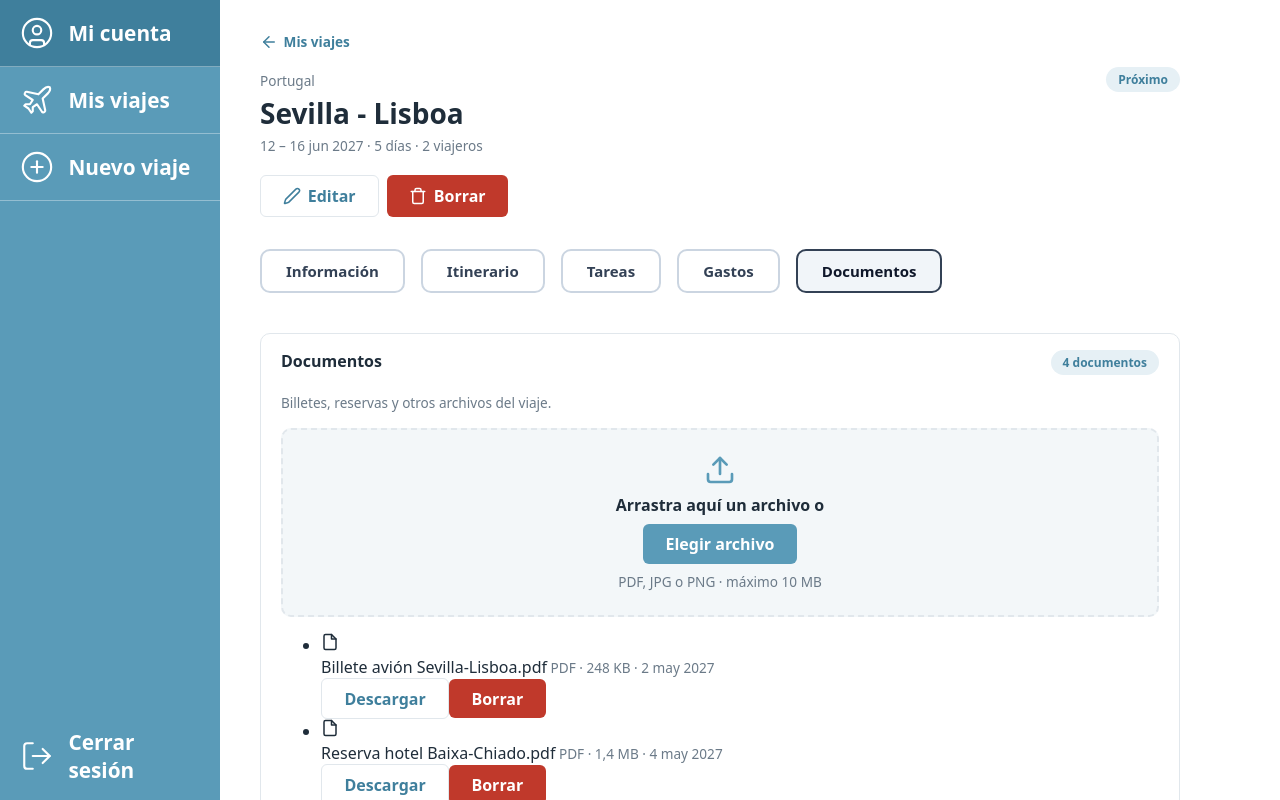
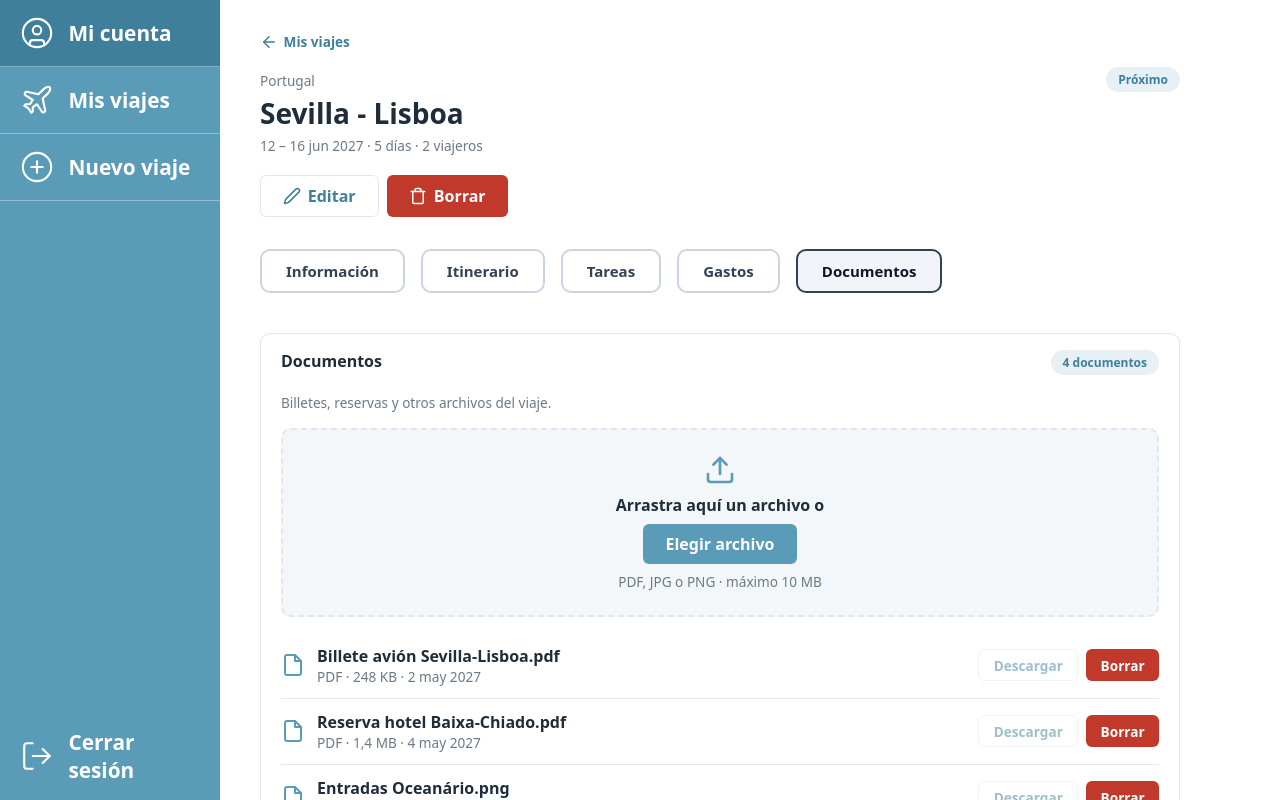
Before and after one commit to julgargil/travel-planner-, an Angular app in the folder frontend/: page /viajes/1/documentos in a window 1280 px wide. Shown: the top 800 px of the page. Built offline with nearby package versions, Linux system fonts and the light colour scheme.

Commit message:
style(documentos): estilos de la lista de documentos (#7)

```diff
--- a/frontend/src/app/features/documentos/documentos.css
+++ b/frontend/src/app/features/documentos/documentos.css
@@ -43,3 +43,66 @@
   outline: 2px solid var(--color-principal-oscuro);
   outline-offset: 2px;
 }
+
+/* Lista de documentos del viaje */
+.lista-documentos {
+  list-style: none;
+  margin: 1rem 0 0;
+  padding: 0;
+}
+
+.documento {
+  display: flex;
+  align-items: center;
+  gap: 0.75rem;
+  padding: 0.75rem 0;
+  border-bottom: 1px solid var(--color-borde);
+}
+
+.documento:last-child {
+  border-bottom: none;
+}
+
+.icono-documento {
+  flex-shrink: 0;
+  width: 24px;
+  height: 24px;
+  color: var(--color-principal);
+}
+
+/* Nombre arriba y detalles (tipo · tamaño · fecha) debajo */
+.documento-info {
+  display: flex;
+  flex-direction: column;
+  flex: 1;
+  min-width: 0;
+}
+
+.documento-nombre {
+  font-weight: 600;
+  overflow: hidden;
+  text-overflow: ellipsis;
+  white-space: nowrap;
+}
+
+.documento-acciones {
+  display: flex;
+  gap: 0.5rem;
+}
+
+/* Botones más pequeños que los de la página */
+.documento-acciones .boton {
+  padding: 0.35rem 0.9rem;
+  font-size: 0.85rem;
+}
+
+/* Descargar está desactivado hasta conectar el backend */
+.documento-acciones .boton:disabled {
+  opacity: 0.5;
+  cursor: not-allowed;
+}
+
+.lista-vacia {
+  margin: 1rem 0 0;
+  text-align: center;
+}
```
